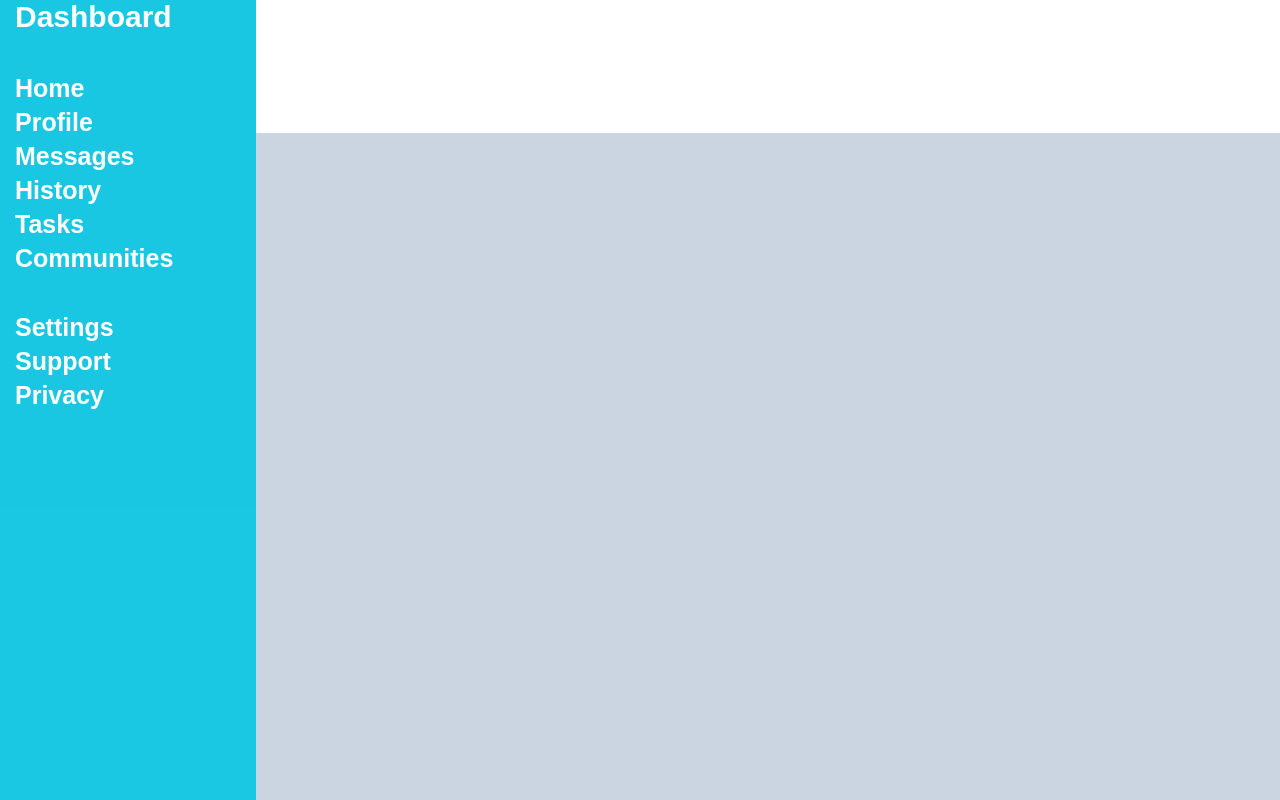
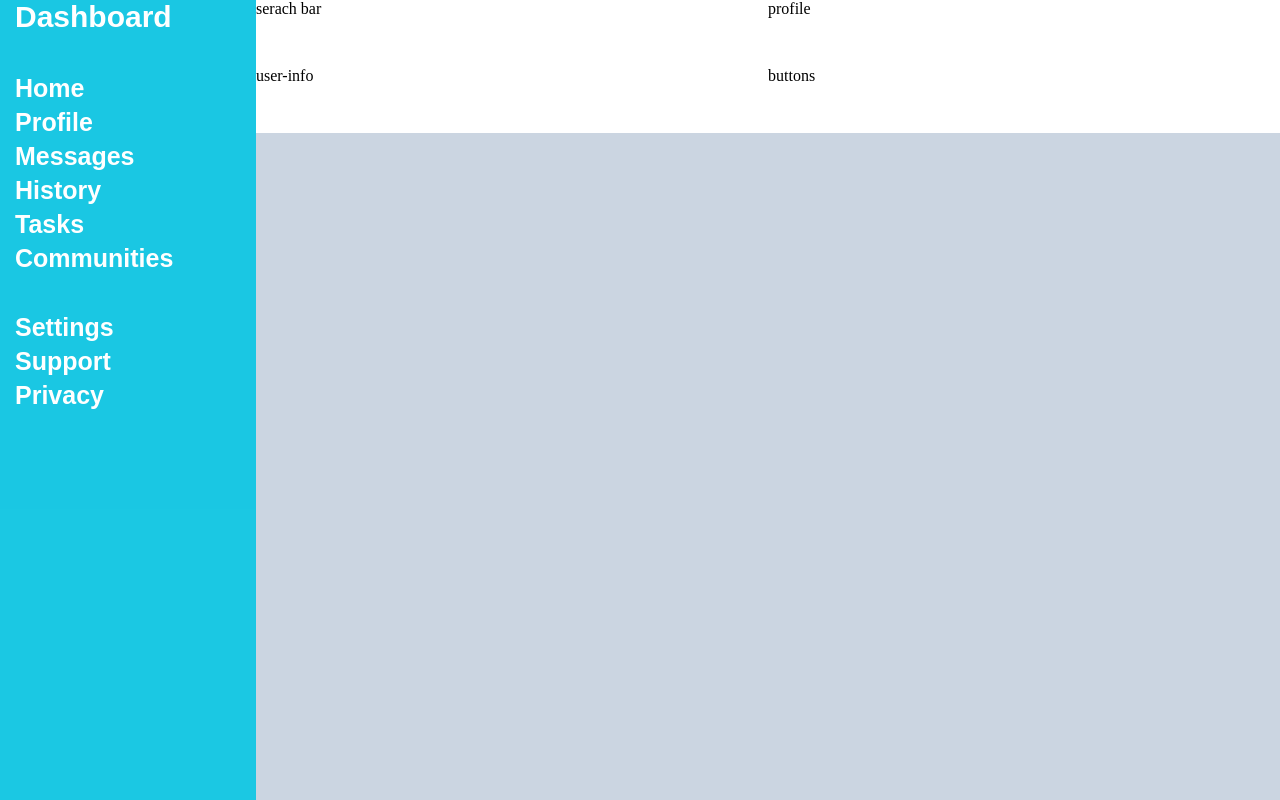
Before and after one commit to steniowrsilva/dashboard, a plain HTML site: page index.html in a window 1280 px wide. Drawn offline with Linux system fonts and the light colour scheme.

Commit message:
add content to the header

```diff
--- a/index.html
+++ b/index.html
@@ -10,7 +10,13 @@
 <body>
     <div class="container">
 
-        <div class="header"></div>
+        <div class="header">
+            <div class="search-bar">serach bar</div>
+            <div class="profile">profile</div>
+            <div class="user-info">user-info</div>
+            <div class="buttons">buttons</div>
+        </div>
+
         <div class="sidebar">
 
             <div class="dashboard">Dashboard</div>
--- a/style.css
+++ b/style.css
@@ -20,6 +20,9 @@
 
 .header {
     background-color: white;
+    display: grid;
+    grid-template-columns: 1fr 1fr;
+    grid-template-rows: 1fr 1fr;
 }
 
 .sidebar {
```
